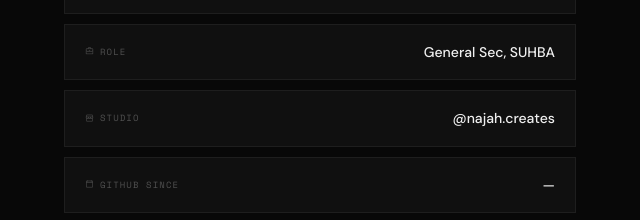
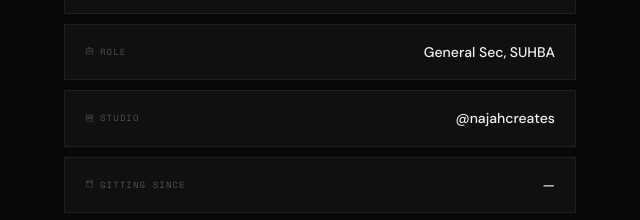
Before and after one commit to najah-pktr/portfolio, a plain HTML site: page index.html in a window 1280 px wide. Shown: the part 1143-1363 px from the top of the page, 604-1244 px from the left. Drawn offline with nearby package versions, Linux system fonts and the light colour scheme; no server answers.

Commit message:
Update Studio and GitHub since labels in index.html

```diff
--- a/index.html
+++ b/index.html
@@ -269,8 +269,8 @@ footer{border-top:1px solid var(--border);padding:28px 40px;display:flex;justify
       <div class="icard"><span class="icard-label"><i class="ph ph-map-pin"></i> Location</span><span class="icard-val" id="info-loc">Pookkottur, Kerala</span></div>
       <div class="icard"><span class="icard-label"><i class="ph ph-graduation-cap"></i> University</span><span class="icard-val">Darul Huda Islamic Uni</span></div>
       <div class="icard"><span class="icard-label"><i class="ph ph-briefcase"></i> Role</span><span class="icard-val">General Sec, SUHBA</span></div>
-      <div class="icard"><span class="icard-label"><i class="ph ph-storefront"></i> Studio</span><span class="icard-val">@najah.creates</span></div>
-      <div class="icard"><span class="icard-label"><i class="ph ph-calendar-blank"></i> GitHub since</span><span class="icard-val" id="info-year">—</span></div>
+      <div class="icard"><span class="icard-label"><i class="ph ph-storefront"></i> Studio</span><span class="icard-val">@najahcreates</span></div>
+      <div class="icard"><span class="icard-label"><i class="ph ph-calendar-blank"></i> Gitting since</span><span class="icard-val" id="info-year">—</span></div>
       <div class="icard"><span class="icard-label"><i class="ph ph-code"></i> Public repos</span><span class="icard-val" id="info-repos">—</span></div>
     </div>
   </div>
```
